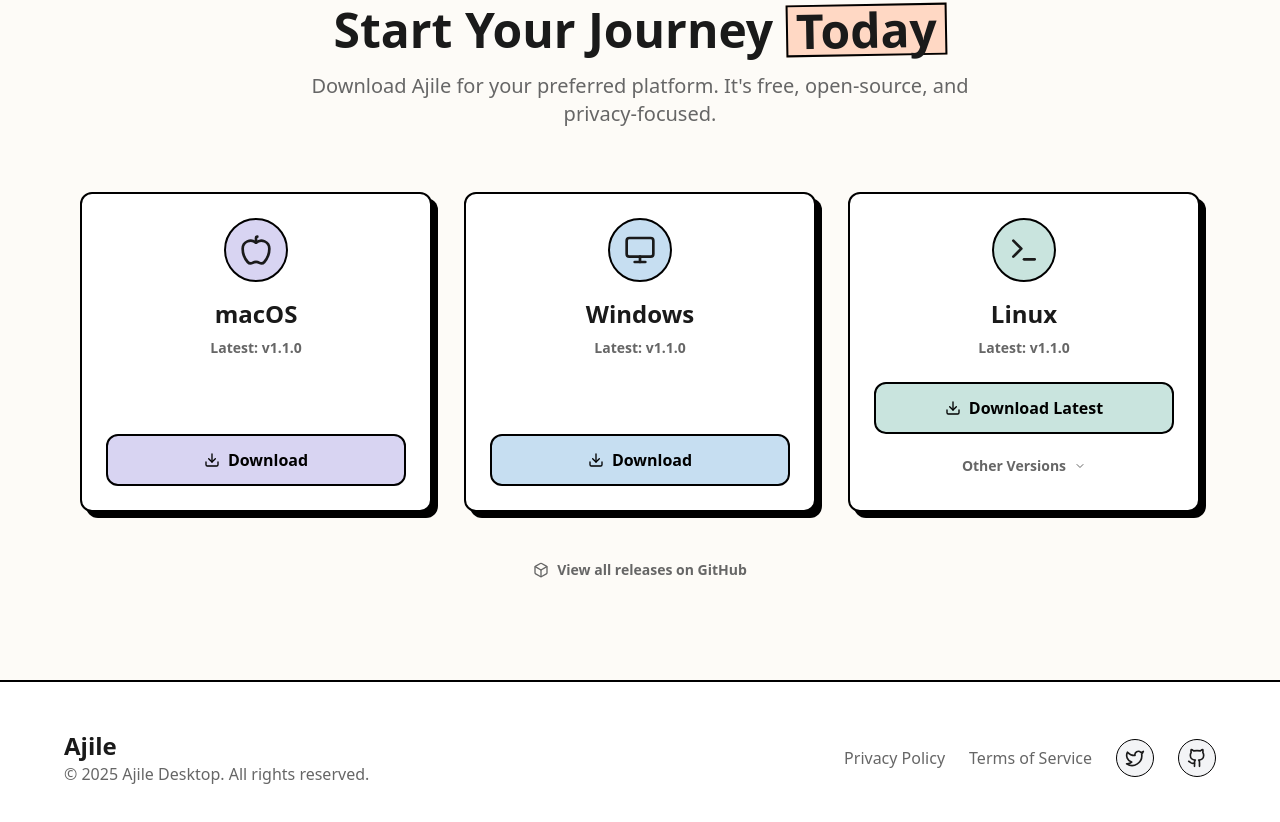
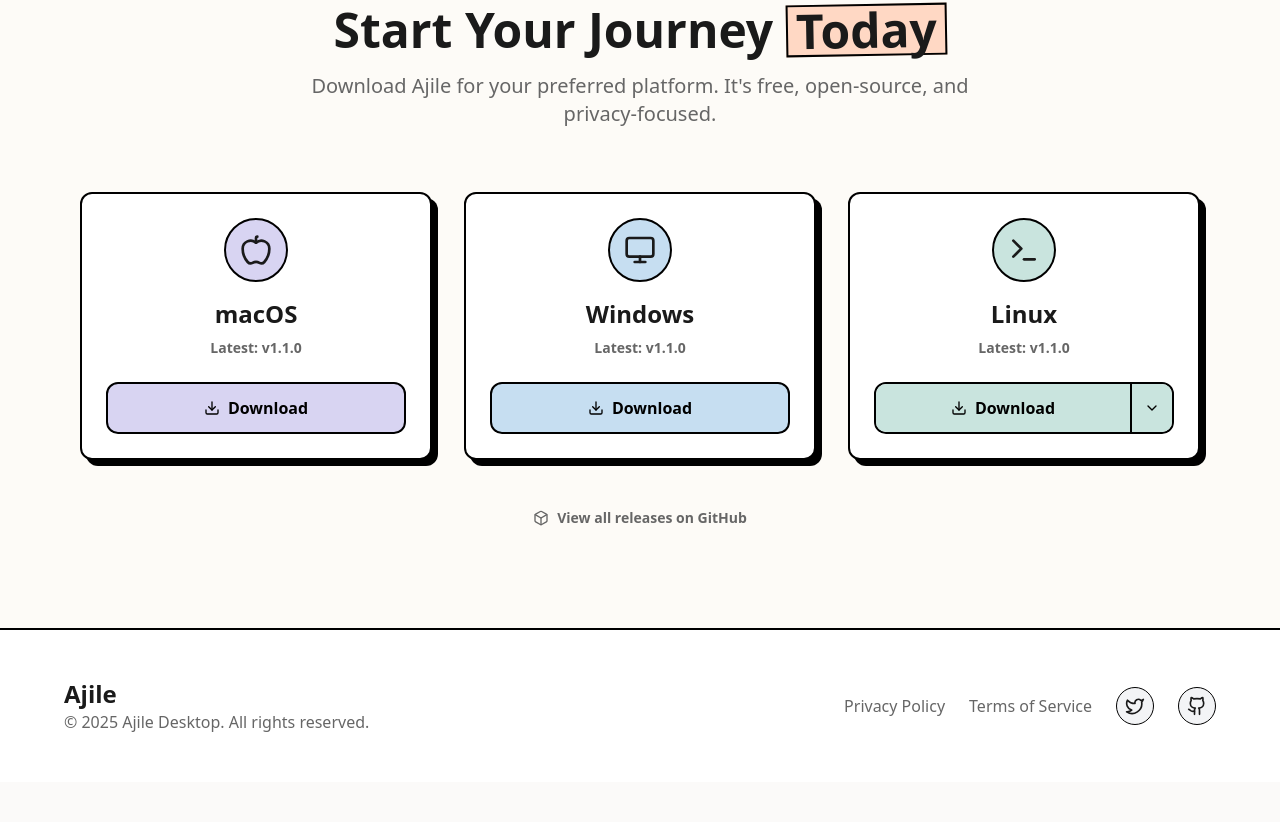
Before and after one commit to fmgono/ajile-landing-page, a React (Vite) app: page / in a window 1280 px wide. Shown: the part 4903-5725 px from the top of the page. After the commit the page ends 5685 px from the top, so only its background shows below. Built offline with nearby package versions, Linux system fonts and the light colour scheme.

Commit message:
Refactor DownloadSection component to improve download button layout and styling; enhance dropdown for other versions with better accessibility and visual feedback.

```diff
--- a/src/components/DownloadSection.tsx
+++ b/src/components/DownloadSection.tsx
@@ -138,22 +138,22 @@
       <h3 className="text-2xl font-black mb-2">{title}</h3>
       <p className="text-sm text-muted-foreground font-bold mb-6">Latest: v1.1.0</p>
 
-      <div className="w-full space-y-3 mt-auto">
+      <div className="w-full mt-auto">
+        {otherItems.length > 0 ? (
+          <div className="relative w-full flex rounded-lg neobrutalism-border hover:brightness-105 transition-all" ref={dropdownRef}>
             <a
               href={`${baseUrl}/${primaryItem.file}`}
-          className={`w-full flex items-center justify-center gap-2 py-3 px-4 ${color} text-black font-bold rounded-lg neobrutalism-border hover:brightness-105 active:translate-y-0.5 transition-all`}
+              className={`flex-1 flex items-center justify-center gap-2 py-3 px-4 ${color} text-black font-bold rounded-l-md border-r-2 border-black hover:bg-opacity-90 transition-colors`}
             >
               <Download className="w-4 h-4" />
-          Download {items.length > 1 ? "Latest" : ""}
+              Download
             </a>
 
-        {otherItems.length > 0 && (
-          <div className="relative" ref={dropdownRef}>
             <button
               onClick={() => setIsOpen(!isOpen)}
-                className="w-full flex items-center justify-center gap-2 py-2 px-4 bg-transparent border-2 border-transparent hover:border-black/10 text-sm font-bold text-muted-foreground rounded-lg transition-all"
+              className={`px-3 py-3 ${color} text-black font-bold rounded-r-md hover:bg-opacity-90 transition-colors flex items-center justify-center`}
             >
-                Other Versions <ChevronDown className={`w-3 h-3 transition-transform ${isOpen ? 'rotate-180' : ''}`} />
+               <ChevronDown className={`w-4 h-4 transition-transform ${isOpen ? 'rotate-180' : ''}`} />
             </button>
 
             <AnimatePresence>
@@ -163,7 +163,7 @@
                    animate={{ opacity: 1, y: 0, scale: 1 }}
                    exit={{ opacity: 0, y: 10, scale: 0.95 }}
                    transition={{ duration: 0.1 }}
-                    className="absolute top-full left-0 right-0 mt-2 bg-white rounded-lg neobrutalism-border neobrutalism-shadow p-2 z-50 text-left"
+                   className="absolute top-full left-0 right-0 mt-2 bg-white rounded-lg neobrutalism-border neobrutalism-shadow p-2 z-50 text-left min-w-[200px]"
                  >
                    {otherItems.map((item, i) => (
                      <a
@@ -179,6 +179,14 @@
                )}
             </AnimatePresence>
           </div>
+        ) : (
+          <a
+            href={`${baseUrl}/${primaryItem.file}`}
+            className={`w-full flex items-center justify-center gap-2 py-3 px-4 ${color} text-black font-bold rounded-lg neobrutalism-border hover:brightness-105 active:translate-y-0.5 transition-all`}
+          >
+            <Download className="w-4 h-4" />
+            Download
+          </a>
         )}
       </div>
     </motion.div>
```
Lines whose indentation alone changed are shown as unchanged.
